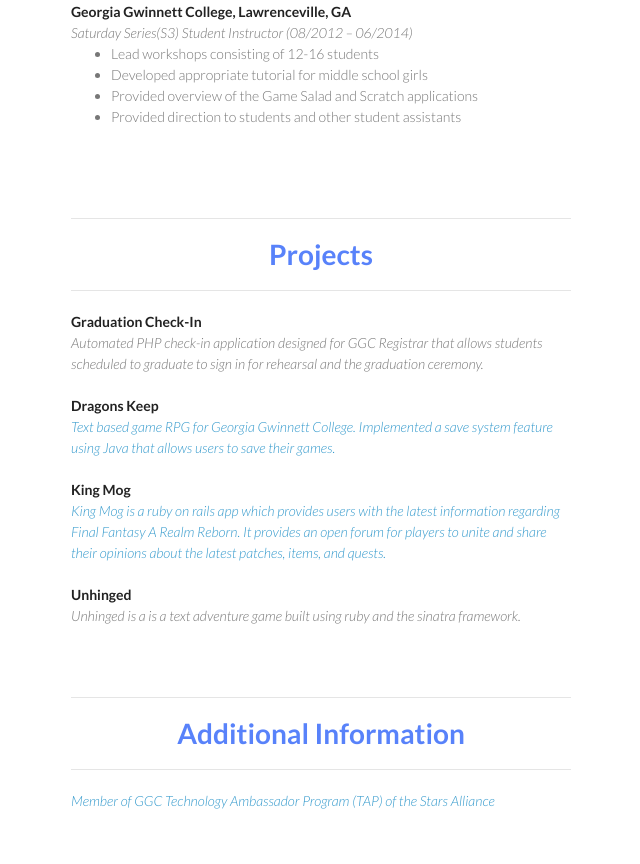
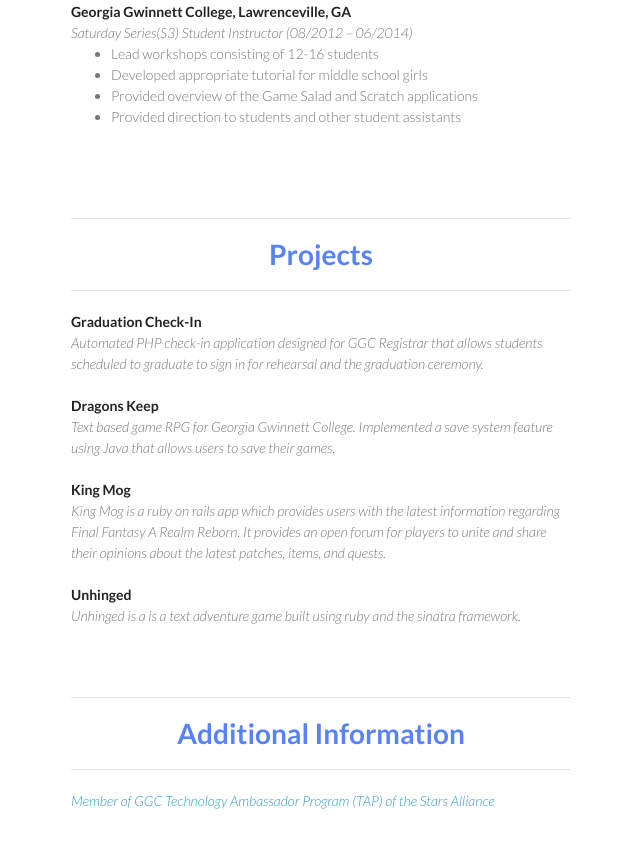
Before and after one commit to jnewton1/jnewton1.github.io, a plain HTML site: page index.html in a window 1280 px wide. Shown: the part 1269-2133 px from the top of the page, without its empty margins (499-1139 px from the left). Drawn offline with Linux system fonts and the light colour scheme.

Commit message:
Update Project Titles
Fix titles so that, they are nav links that does not include descriptions

```diff
--- a/index.html
+++ b/index.html
@@ -93,10 +93,10 @@
            <b><a href="https://webapps.ggc.edu/graduation_checkin/index.php/login"><strong>Graduation Check-In</strong></a></b><br />
             <i>Automated PHP check-in application designed for GGC Registrar that allows students scheduled to graduate to sign in for rehearsal and the graduation ceremony.</i><br />
             <br />
-        <b><a href="https://github.com/rwprice31/DragonsKeep"><strong>Dragons Keep</strong></b><br />
+        <b><a href="https://github.com/rwprice31/DragonsKeep"><strong>Dragons Keep</strong></a></b><br />
         <i>Text based game RPG for Georgia Gwinnett College. Implemented a save system feature using Java that allows users to save their games.</i><br />
         <br />
-        <b><a href="https://github.com/jnewton1/KingMog"><strong>King Mog</strong></b><br />
+        <b><a href="https://github.com/jnewton1/KingMog"><strong>King Mog</strong></a></b><br />
         <i>King Mog is a ruby on rails app which provides users with the latest information regarding Final Fantasy A Realm Reborn. It provides an open forum for players to unite and share their opinions about the latest patches, items, and quests.</i><br />
         <br />
            <b><a href="http://unhinged.herokuapp.com/"><strong>Unhinged</strong></a></b><br />
```
